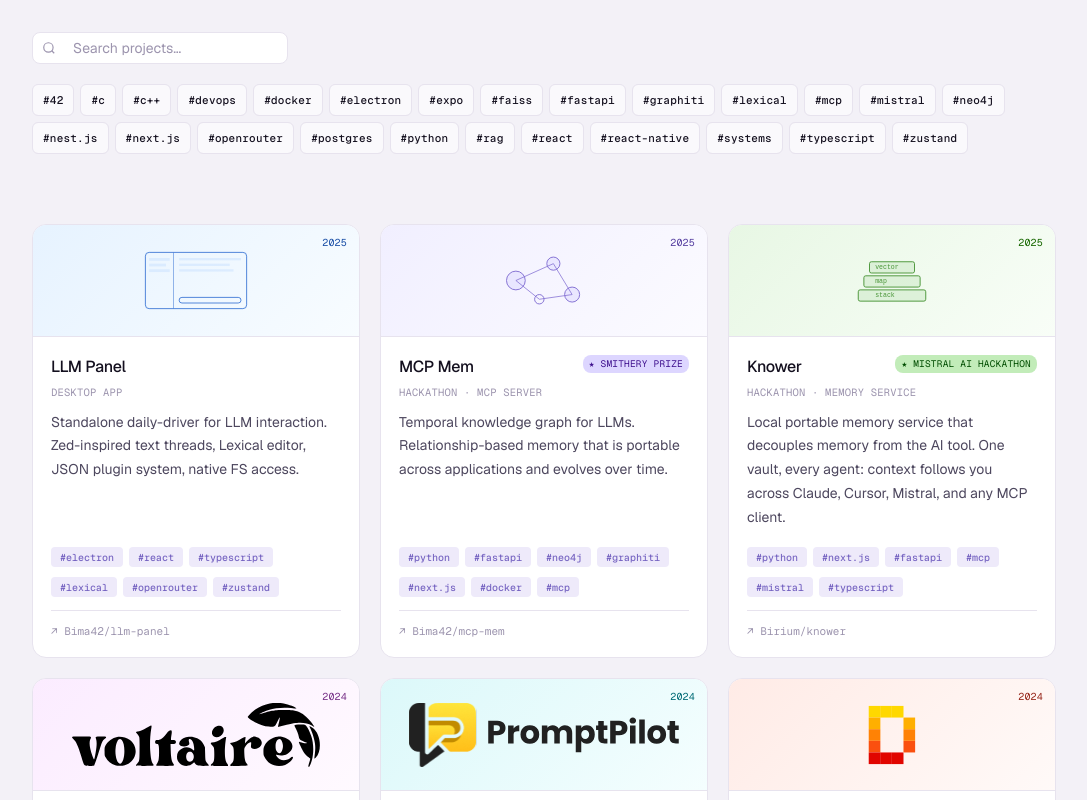
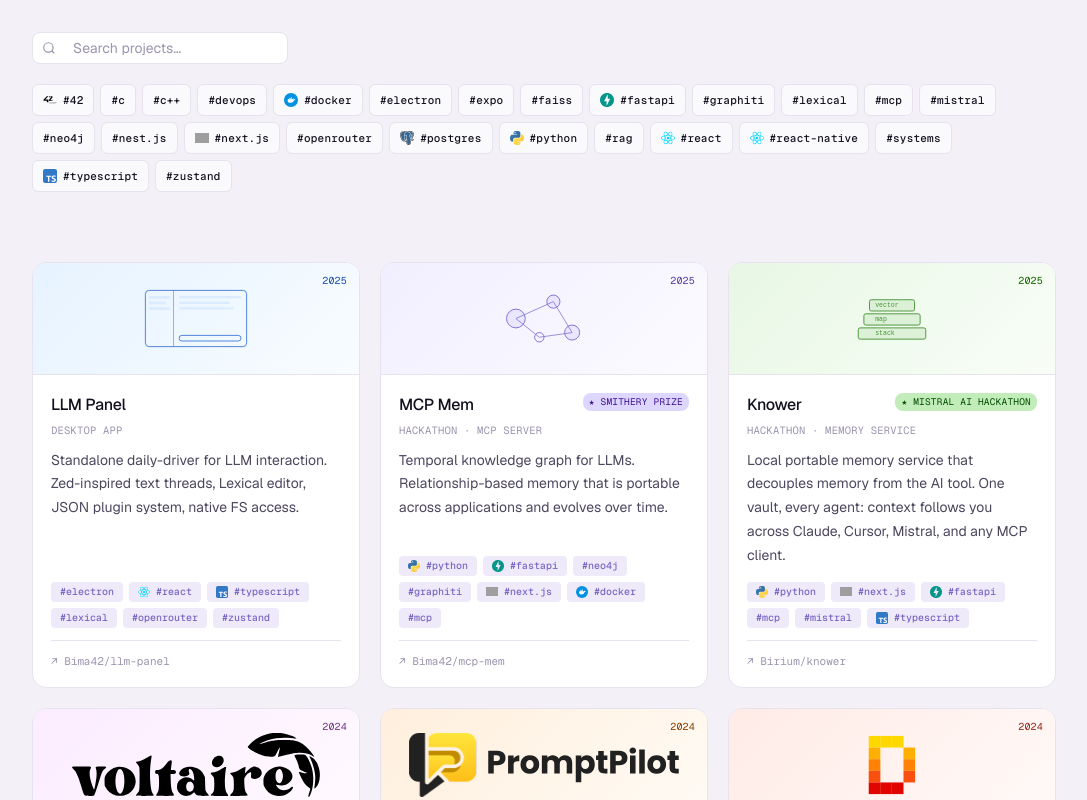
Before and after one commit to Bima42/portfolio, a Next.js app in the folder ssr/: page /en in a window 1280 px wide. Shown: the part 5480-6280 px from the top of the page, without its empty margins (96-1183 px from the left). Built offline with nearby package versions, Linux system fonts and the light colour scheme; grey boxes are pictures that could not be loaded.

Commit message:
feat: add icon in badges for projects

```diff
--- a/ssr/messages/fr.json
+++ b/ssr/messages/fr.json
@@ -15,7 +15,7 @@
 		],
 		"heading": "Je construis des systèmes qui durent.",
 		"statusPillLabel": "Disponible",
-		"statusPillSub": "en freelance",
+		"statusPillSub": "freelance",
 		"subheading": "J'aime créer des solutions pour aider les gens.",
 		"ctaPrimary": "Voir mes projets",
 		"ctaSecondary": "Me contacter",
@@ -106,7 +106,7 @@
 		"eyebrow": "§ 03 · Contact",
 		"heading": "Construisons",
 		"headingAccent": "quelque chose de concret.",
-		"subheading": "Un projet qui a besoin d'un ingénieur ? Je suis disponible en freelance, mission courte ou longue durée. Réponse la plus rapide par email.",
+		"subheading": "Un projet qui a besoin d'un ingénieur ? Je suis disponible en freelance, pour tout type de mission. Réponse la plus rapide par email.",
 		"emailLabel": "Email",
 		"emailValue": "pauvret.tanguy@gmail.com",
 		"linkedinLabel": "LinkedIn",
--- a/ssr/src/components/sections/About.tsx
+++ b/ssr/src/components/sections/About.tsx
@@ -349,6 +349,7 @@ export function About() {
 													width={isActive ? 30 : 22}
 													height={isActive ? 30 : 22}
 													className="object-contain"
+													style={{ height: "auto" }}
 												/>
 											) : (
 												item.mark
--- a/ssr/src/components/sections/Projects.tsx
+++ b/ssr/src/components/sections/Projects.tsx
@@ -1,5 +1,6 @@
 "use client";
 
+import Image from "next/image";
 import { useLocale, useTranslations } from "next-intl";
 import { useEffect, useState } from "react";
 import ReactMarkdown from "react-markdown";
@@ -19,6 +20,50 @@ import {
 	type Project,
 	type ThumbKind,
 } from "@/data/projects";
+
+// ── Tag logos ─────────────────────────────────────────────────────────────────
+
+const TAG_LOGOS: Record<string, string> = {
+	react: "/assets/brand-logos/logo-react.svg",
+	"react-native": "/assets/brand-logos/logo-react.svg",
+	typescript: "/assets/brand-logos/logo-ts.svg",
+	python: "/assets/brand-logos/logo-python.svg",
+	fastapi: "/assets/brand-logos/logo-fastapi.svg",
+	"next.js": "/assets/brand-logos/logo-nextjs.svg",
+	docker: "/assets/brand-logos/logo-docker.svg",
+	postgres: "/assets/brand-logos/logo-postgresql.svg",
+	mongodb: "/assets/brand-logos/logo-mongodb.svg",
+	redis: "/assets/brand-logos/logo-redis.svg",
+	tailwind: "/assets/brand-logos/logo-tailwind.svg",
+	"node.js": "/assets/brand-logos/logo-nodejs.svg",
+	django: "/assets/brand-logos/logo-django.svg",
+	42: "/assets/brand-logos/logo-42.svg",
+	vllm: "/assets/brand-logos/logo-vllm.svg",
+	drizzle: "/assets/brand-logos/logo-drizzle.svg",
+};
+
+function TagBadge({ tag }: { tag: string }) {
+	const logo = TAG_LOGOS[tag];
+	return (
+		<Badge
+			variant="secondary"
+			className="font-mono text-[10px] hover:bg-accent-soft hover:text-accent-soft-fg transition-colors gap-1"
+		>
+			{logo && (
+				// eslint-disable-next-line @next/next/no-img-element
+				<img
+					src={logo}
+					alt=""
+					aria-hidden
+					width={12}
+					height={12}
+					className="object-contain shrink-0"
+				/>
+			)}
+			#{tag}
+		</Badge>
+	);
+}
 
 // ── SVG thumbnails ────────────────────────────────────────────────────────────
 
@@ -260,8 +305,24 @@ function ProjectThumb({ kind, accent }: { kind: ThumbKind; accent: number }) {
 		case "mobile":
 			return (
 				<svg {...props}>
-					<rect x="40" y="8" width="40" height="64" rx="6" stroke={stroke} fill={fill} />
-					<rect x="46" y="14" width="28" height="40" rx="2" stroke={stroke} strokeWidth="0.6" />
+					<rect
+						x="40"
+						y="8"
+						width="40"
+						height="64"
+						rx="6"
+						stroke={stroke}
+						fill={fill}
+					/>
+					<rect
+						x="46"
+						y="14"
+						width="28"
+						height="40"
+						rx="2"
+						stroke={stroke}
+						strokeWidth="0.6"
+					/>
 					<circle cx="60" cy="62" r="3" stroke={stroke} />
 				</svg>
 			);
@@ -299,7 +360,13 @@ const markdownComponents = {
 			{children}
 		</blockquote>
 	),
-	code: ({ children, className }: { children?: React.ReactNode; className?: string }) => {
+	code: ({
+		children,
+		className,
+	}: {
+		children?: React.ReactNode;
+		className?: string;
+	}) => {
 		const isBlock = className?.startsWith("language-");
 		if (isBlock) {
 			return (
@@ -328,10 +395,14 @@ const markdownComponents = {
 			);
 		}
 		return (
+			// eslint-disable-next-line @next/next/no-img-element
 			<img
 				src={src}
 				alt={alt}
 				loading="lazy"
+				width={1200}
+				height={630}
+				style={{ height: "auto" }}
 				className="w-full rounded-lg my-4 object-contain max-h-[50vh]"
 			/>
 		);
@@ -372,14 +443,19 @@ function MarkdownContent({ slug }: { slug?: string }) {
 	}, [slug, locale]);
 
 	if (!slug) return null;
-	if (md === null) return <p className="text-sm text-fg-faint py-4">Loading…</p>;
+	if (md === null)
+		return <p className="text-sm text-fg-faint py-4">Loading…</p>;
 	if (md === "") return null;
 
 	return (
 		<div className="mt-6 pt-6 border-t border-border">
 			<ReactMarkdown
 				remarkPlugins={[remarkGfm]}
-				components={markdownComponents as Parameters<typeof ReactMarkdown>[0]["components"]}
+				components={
+					markdownComponents as Parameters<
+						typeof ReactMarkdown
+					>[0]["components"]
+				}
 			>
 				{md}
 			</ReactMarkdown>
@@ -434,16 +510,22 @@ function ProjectCard({
 				{p.logo ? (
 					<>
 						{p.logo.dark && (
-							<img
+							<Image
 								src={p.logo.dark}
 								alt={p.title}
-								className="hidden dark:block max-h-16 max-w-full object-contain"
+								width={160}
+								height={64}
+								className="hidden dark:block max-h-16 w-auto object-contain"
+								style={{ height: "auto" }}
 							/>
 						)}
-						<img
+						<Image
 							src={p.logo.light}
 							alt={p.title}
-							className={`max-h-16 max-w-full object-contain${p.logo.dark ? " dark:hidden" : ""}`}
+							width={160}
+							height={64}
+							className={`max-h-16 w-auto object-contain${p.logo.dark ? " dark:hidden" : ""}`}
+							style={{ height: "auto" }}
 						/>
 					</>
 				) : (
@@ -485,22 +567,7 @@ function ProjectCard({
 				{/* Tags */}
 				<div className="flex flex-wrap gap-1 mb-3">
 					{p.tags.map((tag) => (
-						<button
-							key={tag}
-							type="button"
-							onClick={(e) => {
-								e.stopPropagation();
-								onTagClick(tag);
-							}}
-							className="cursor-pointer"
-						>
-							<Badge
-								variant="secondary"
-								className="font-mono text-[10px] hover:bg-accent-soft hover:text-accent-soft-fg transition-colors"
-							>
-								#{tag}
-							</Badge>
-						</button>
+						<TagBadge tag={tag} key={tag} />
 					))}
 				</div>
 
@@ -548,16 +615,22 @@ function ProjectModal({
 							{project.logo ? (
 								<>
 									{project.logo.dark && (
-										<img
+										<Image
 											src={project.logo.dark}
 											alt={project.title}
-											className="hidden dark:block max-h-20 max-w-[60%] object-contain"
+											width={240}
+											height={80}
+											className="hidden dark:block max-h-20 w-auto max-w-[60%] object-contain"
+											style={{ height: "auto" }}
 										/>
 									)}
-									<img
+									<Image
 										src={project.logo.light}
 										alt={project.title}
-										className={`max-h-20 max-w-[60%] object-contain${project.logo.dark ? " dark:hidden" : ""}`}
+										width={240}
+										height={80}
+										className={`max-h-20 w-auto max-w-[60%] object-contain${project.logo.dark ? " dark:hidden" : ""}`}
+										style={{ height: "auto" }}
 									/>
 								</>
 							) : (
@@ -596,13 +669,7 @@ function ProjectModal({
 							{/* Tags */}
 							<div className="flex flex-wrap gap-1.5 mb-6">
 								{project.tags.map((tag) => (
-									<Badge
-										key={tag}
-										variant="secondary"
-										className="font-mono text-xs"
-									>
-										#{tag}
-									</Badge>
+									<TagBadge key={tag} tag={tag} />
 								))}
 							</div>
 
@@ -743,14 +810,26 @@ export function Projects() {
 				<div className="flex gap-1.5 flex-wrap mb-10 overflow-x-auto pb-1">
 					{ALL_TAGS.map((tag) => {
 						const on = activeTags.includes(tag);
+						const logo = TAG_LOGOS[tag];
 						return (
 							<Button
 								key={tag}
 								onClick={() => toggleTag(tag)}
 								variant={on ? "default" : "outline"}
 								size="sm"
-								className="font-mono text-[11px] tracking-wide whitespace-nowrap"
+								className="font-mono text-[11px] tracking-wide whitespace-nowrap gap-1"
 							>
+								{logo && (
+									// eslint-disable-next-line @next/next/no-img-element
+									<img
+										src={logo}
+										alt=""
+										aria-hidden
+										width={14}
+										height={14}
+										className="object-contain shrink-0"
+									/>
+								)}
 								#{tag}
 							</Button>
 						);
--- a/ssr/src/data/projects.ts
+++ b/ssr/src/data/projects.ts
@@ -34,7 +34,14 @@ export const PROJECTS: Project[] = [
 		kind: "Desktop App",
 		year: "2025",
 		slug: "llm-panel",
-		tags: ["electron", "react", "typescript", "lexical", "openrouter", "zustand"],
+		tags: [
+			"electron",
+			"react",
+			"typescript",
+			"lexical",
+			"openrouter",
+			"zustand",
+		],
 		repo: "github.com/Bima42/llm-panel",
 		live: null,
 		accent: 260,
@@ -47,7 +54,15 @@ export const PROJECTS: Project[] = [
 		year: "2025",
 		slug: "mcp-mem",
 		award: "Smithery Prize",
-		tags: ["python", "fastapi", "neo4j", "graphiti", "next.js", "docker", "mcp"],
+		tags: [
+			"python",
+			"fastapi",
+			"neo4j",
+			"graphiti",
+			"next.js",
+			"docker",
+			"mcp",
+		],
 		repo: "github.com/Bima42/mcp-mem",
 		live: null,
 		accent: 290,
@@ -91,7 +106,7 @@ export const PROJECTS: Project[] = [
 		tags: ["python", "react", "faiss", "docker"],
 		repo: null,
 		live: "prompt-pilot.app",
-		accent: 200,
+		accent: 70,
 		thumb: "xml",
 		logo: {
 			light: "/content/prompt-pilot/logo-prompt-pilot-black.svg",
@@ -122,7 +137,7 @@ export const PROJECTS: Project[] = [
 		tags: ["react-native", "expo", "nest.js", "postgres"],
 		repo: null,
 		live: null,
-		accent: 170,
+		accent: 220,
 		thumb: "chart",
 		logo: {
 			light: "/content/tidaka/logo-tidaka.png",
```
